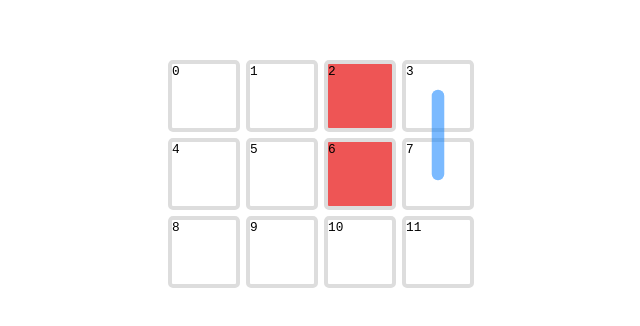
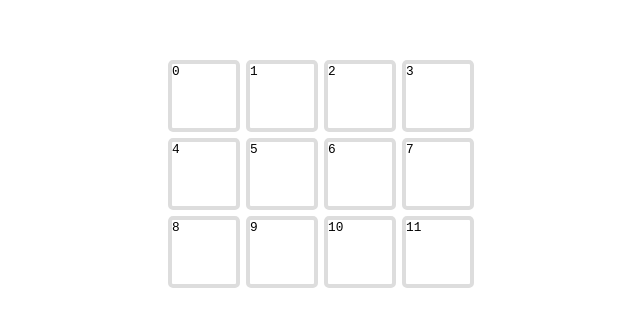
Before and after one commit to khayal0/dijkstras-algorithm, a React (Create React App) app: page / in a window 1280 px wide. Shown: the part 226-552 px from the top of the page, without its empty margins (319-959 px from the left). Built offline with nearby package versions, Linux system fonts and the light colour scheme.

Commit message:
refactoring with Map

```diff
--- a/src/components/Board/index.tsx
+++ b/src/components/Board/index.tsx
@@ -1,128 +1,121 @@
+import { useEffect, useState } from "react";
 import { BOARD } from "../../enums";
 import Square from "../Square";
 
 import "./index.scss";
 
+interface INode extends Array<number> {}
+
 function Board() {
-  const targetNode = 11;
+  const origin = 0;
+  const target = 11;
+  const blocked: any = [1, 5];
 
-  const nodes: any = [
-    { neighbors: [] },
-    { neighbors: [] },
-    { neighbors: [] },
-    { neighbors: [] },
-    { neighbors: [] },
-    { neighbors: [] },
-    { neighbors: [] },
-    { neighbors: [] },
-    { neighbors: [] },
-    { neighbors: [] },
-    { neighbors: [] },
-    { neighbors: [] },
-  ];
+  const [graph, setGraph] = useState<INode[]>([]);
+  const paths: any = new Map();
+  paths.set(0, []);
+  const visitedNodes: number[] = [...blocked];
 
-  const paths: any = { 0: { path: null, weight: 0 } };
+  useEffect(() => {
+    const graph = addAdjacentNodes();
+    setGraph(graph);
+  }, []);
 
-  const blockedNodes = [6, 2];
-  const visitedNodes: number[] = [...blockedNodes];
+  useEffect(() => {
+    let currentNode: number = origin;
+    if (graph.length > 0) {
+      let counter = 0;
+      while (counter < 8) {
+        let neighborNodes = graph[currentNode];
+        for (let neighborNode of neighborNodes) {
+          if (paths.get(neighborNode) === undefined) {
+            paths.set(neighborNode, [currentNode]);
+            // } else {
+            //   const a = paths.get(neighborNode);
+            //   const newPath = [paths.get(currentNode), currentNode];
+            //   if (a.length > newPath.length) {
+            //     paths.set(neighborNode, [currentNode]);
+            //   }
+          }
+        }
+        visitedNodes.push(currentNode);
 
-  const addNeighbors = () => {
-    nodes.forEach((node: any, index: number) => {
+        let unvisitedPaths = new Map(paths);
+
+        visitedNodes.forEach((node: any) => {
+          unvisitedPaths.delete(node);
+        });
+
+        let sortedUnvisitedPaths = new Map(
+          [...unvisitedPaths].sort((a: any, b: any) => {
+            return a[1].length - b[1].length;
+          })
+        );
+
+        currentNode = sortedUnvisitedPaths.entries().next().value[0];
+        counter++;
+      }
+
+      console.log(paths);
+    }
+  }, [graph]);
+
+  const addAdjacentNodes = () => {
+    return Array(BOARD.NODES_COUNT)
+      .fill([])
+      .map((node: any, index: number) => {
+        const adjacentArray = [];
         const rightNode = index + 1;
         const leftNode = index - 1;
         const bottomNode = index + BOARD.WITH;
         const upperNode = index - BOARD.WITH;
-
         const upperRightNode = upperNode + 1;
         const upperLeftNode = upperNode - 1;
         const bottomRightNode = bottomNode + 1;
         const bottomLeftNode = bottomNode - 1;
-
         const atRight = (index + 1) % BOARD.WITH === 0;
         const atTop = index < BOARD.WITH;
         const atLeftSide = index % BOARD.WITH === 0;
         const atBottom = index + BOARD.WITH >= BOARD.NODES_COUNT;
 
         if (rightNode % BOARD.WITH !== 0) {
-        node.neighbors.push(rightNode);
+          adjacentArray.push(rightNode);
         }
         if (!atLeftSide) {
-        node.neighbors.push(leftNode);
+          adjacentArray.push(leftNode);
         }
         if (!atBottom) {
-        node.neighbors.push(bottomNode);
+          adjacentArray.push(bottomNode);
         }
         if (!atTop) {
-        node.neighbors.push(upperNode);
+          adjacentArray.push(upperNode);
         }
         if (!atLeftSide && !atTop) {
-        node.neighbors.push(upperLeftNode);
+          adjacentArray.push(upperLeftNode);
         }
         if (!atTop && !atRight) {
-        node.neighbors.push(upperRightNode);
+          adjacentArray.push(upperRightNode);
         }
         if (!atLeftSide && !atBottom) {
-        node.neighbors.push(bottomLeftNode);
+          adjacentArray.push(bottomLeftNode);
         }
         if (!atRight && !atBottom) {
-        node.neighbors.push(bottomRightNode);
+          adjacentArray.push(bottomRightNode);
         }
+        return adjacentArray;
       });
   };
 
-  const calculateShortestPath = () => {
-    nodes.forEach((node: any, currentNodeIndex: any) => {
-      if (visitedNodes.indexOf(currentNodeIndex) > -1) {
-        return;
-      }
-      visitedNodes.push(currentNodeIndex);
-
-      node.neighbors.forEach((neighbor: any) => {
-        if (paths[neighbor] === undefined) {
-          paths[neighbor] = { weight: 1, path: currentNodeIndex };
-        }
-      });
-    });
-  };
-
-  addNeighbors();
-  calculateShortestPath();
-
-  const shortestPathArray: any = [];
-  let nextNode = paths[targetNode].path;
-
-  let counter = 0;
-  while (nextNode !== null && counter < 999) {
-    shortestPathArray.unshift(nextNode);
-    nextNode = paths[nextNode].path;
-    console.log(nextNode);
-    counter++;
-  }
-
-  if (nextNode === null) shortestPathArray.push(targetNode);
-
   return (
     <div className="board">
-      {nodes.map((_node: any, index: any) => {
-        let nextNode = null;
-        if (shortestPathArray.indexOf(index) > -1) {
-          const currentNode = index;
-          const currentNodeIdx = shortestPathArray.indexOf(currentNode);
-          const nextNodeTemp = shortestPathArray[currentNodeIdx + 1];
-          console.log("current node", currentNode, "index", nextNode);
-          if (nextNodeTemp !== undefined) {
-            nextNode = nextNodeTemp;
-          }
-        }
-        return (
+      {graph.map((_node: any, index: number) => (
         <Square
-            index={index}
+          currentSquare={index}
           key={index}
-            nextNode={nextNode}
-            blocked={blockedNodes.indexOf(index) > -1}
+          nextNode={null}
+          blocked={false}
         />
-        );
-      })}
+      ))}
     </div>
   );
 }
--- a/src/components/Square/index.tsx
+++ b/src/components/Square/index.tsx
@@ -2,7 +2,7 @@ import { BOARD } from "../../enums";
 
 import "./index.scss";
 
-function Square({ index, blocked, nextNode }: any) {
+function Square({ currentSquare, blocked, nextNode }: any) {
   const directions = {
     up: { x: "50%", y: "0" },
     down: { x: "50%", y: "100%" },
@@ -15,7 +15,6 @@ function Square({ index, blocked, nextNode }: any) {
   };
 
   const getLinePosition = (): any => {
-    const currentSquare = index;
     const targetSquare = nextNode;
 
     return {
@@ -32,7 +31,7 @@ function Square({ index, blocked, nextNode }: any) {
 
   return (
     <div className={`square ${blocked ? "square--blocked" : ""}`}>
-      <span>{index}</span>
+      <span>{currentSquare}</span>
       {nextNode !== null && (
         <svg className="square__line-svg">
           <line
```
Lines whose indentation alone changed are shown as unchanged.
